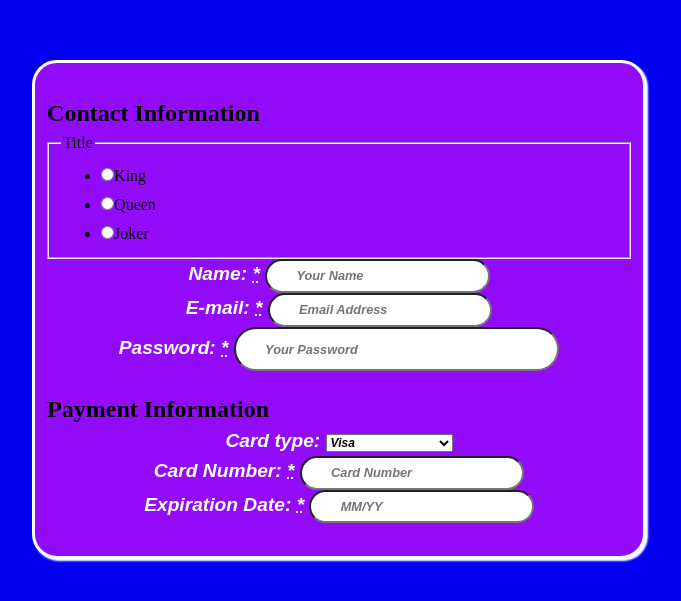
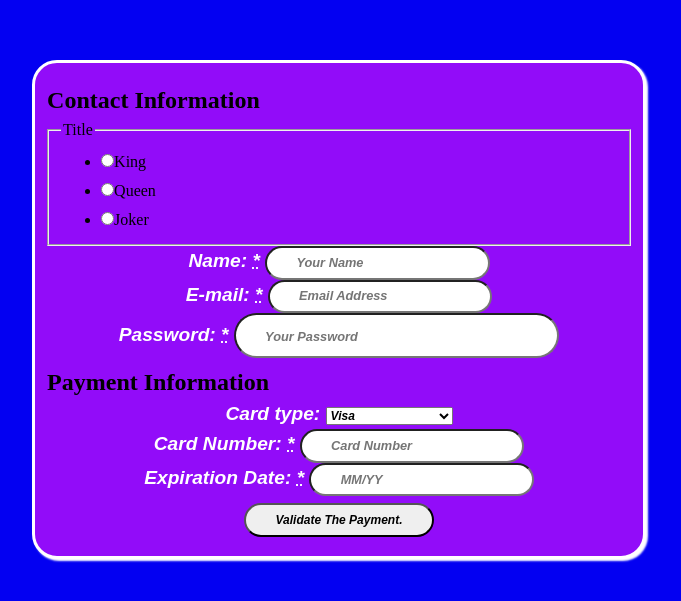
Before and after one commit to J-Skarbek/intermediate-advanced-html-css, a plain HTML site: page payment-form.html in a window 1280 px wide. Shown: the part 153-754 px from the top of the page, without its empty margins (301-982 px from the left). Drawn offline with Linux system fonts and the light colour scheme.

Commit message:
Made a few minor changes, likely done with the payment form for now.

```diff
--- a/payment-form.html
+++ b/payment-form.html
@@ -81,6 +81,12 @@
                 </p>
             </section>
 
+            <section>
+                <p>
+                    <button type="submit">Validate The Payment.</button>
+                </p>
+            </section>
+
 
 
         </form>
```
Also changed, not shown: payment-form-styles.css (+7 -0 lines).
